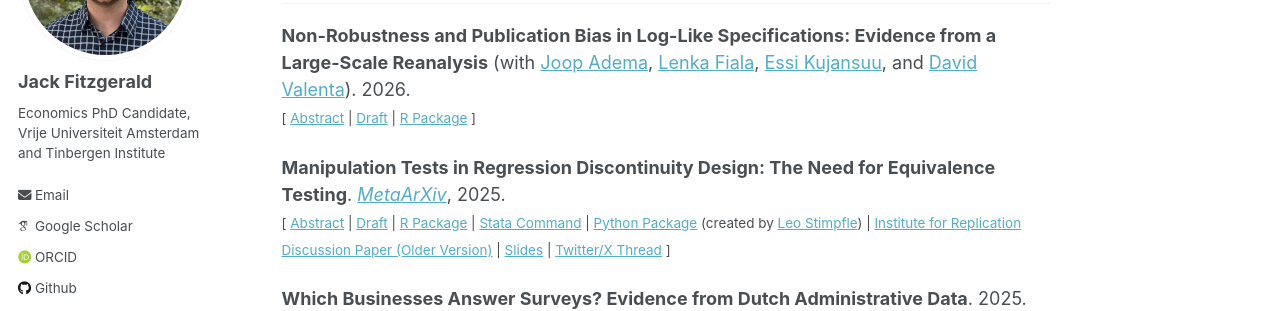
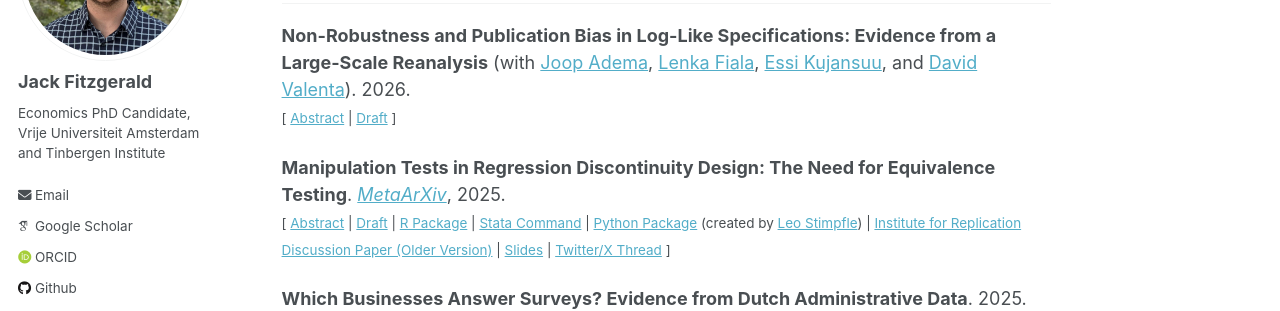
Before and after one commit to jack-fitzgerald/jack-fitzgerald.github.io, a Jekyll site: the page built from _pages/papers.md, in a window 1280 px wide and 900 px high, scrolled down 1910 px. Shown: the part 150-461 px from the top of the window. Built offline with Jekyll 4.4.1, drawn with Linux system fonts in a browser that asks for light colours; some web fonts are replaced.

Commit message:
Update papers.md

```diff
--- a/_pages/papers.md
+++ b/_pages/papers.md
@@ -127,7 +127,7 @@ Greene & Shenoy (2022, <i>Management Science</i>) - henceforth GS22 - find that
 - - -
 
 **Non-Robustness and Publication Bias in Log-Like Specifications: Evidence from a Large-Scale Reanalysis** (with [Joop Adema](https://jopieadema.github.io/), [Lenka Fiala](https://www.lenkafiala.com/), [Essi Kujansuu](https://sites.google.com/view/essi-kujansuu/home), and [David Valenta](https://valenta.dev/)). 2026. <br/>
-<small>[ <a href="#/" onclick="visib('log-like')">Abstract</a> | [Draft](https://jack-fitzgerald.github.io/files/log-like.pdf) | [R Package](https://doi.org/10.32614/CRAN.package.eqtesting) ] </small>
+<small>[ <a href="#/" onclick="visib('log-like')">Abstract</a> | [Draft](https://jack-fitzgerald.github.io/files/log-like.pdf) ] </small>
 
 <div id="rdd-equiv" style="display: none; text-align: justify; line-height: 1.2" ><small>
 
```
